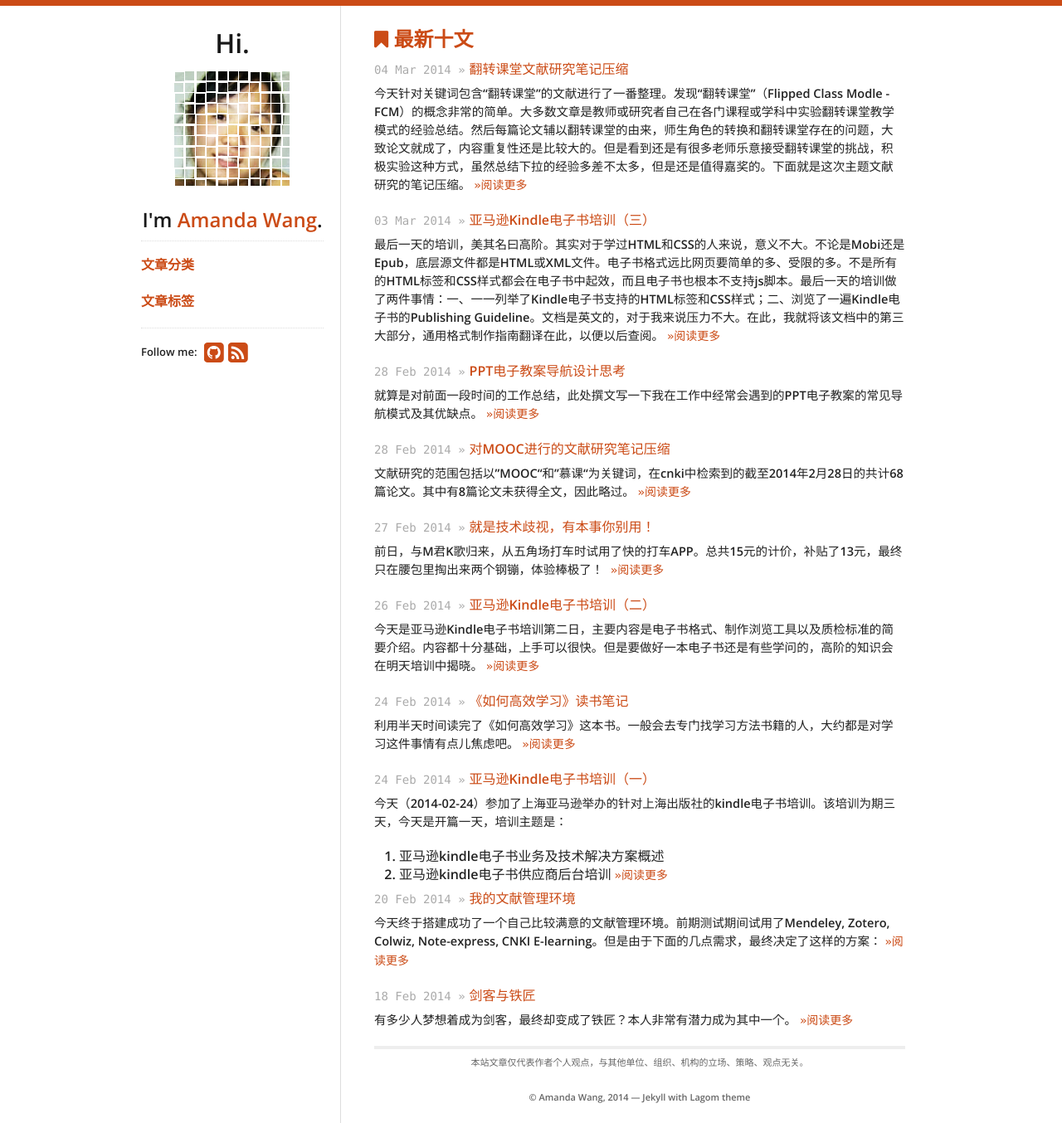
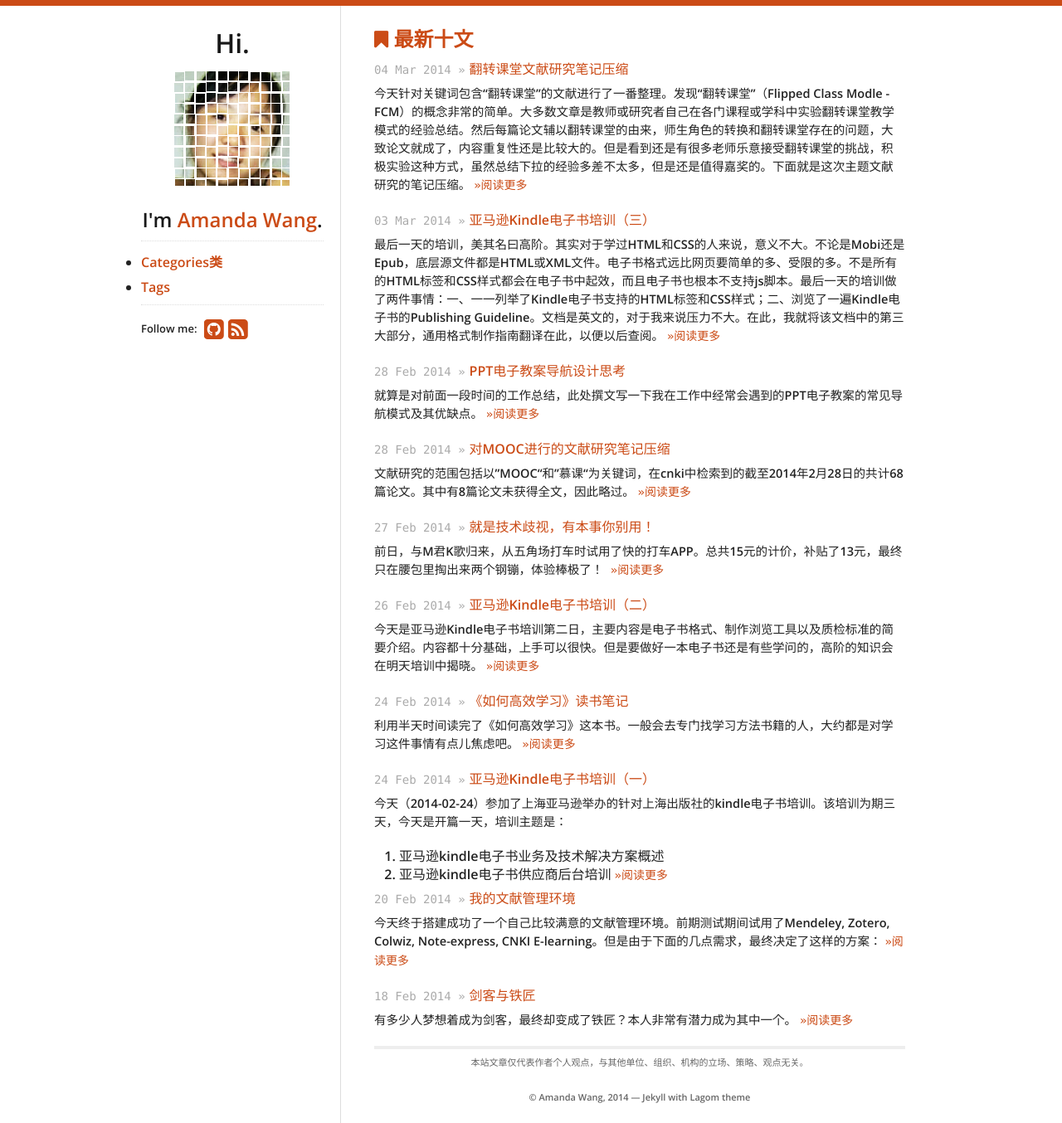
Before and after one commit to fantaghiro/fantaghiro.github.io, a Jekyll site: the page built from index.html, in a window 1280 px wide. Shown: the whole page at 83% size. Built offline with Jekyll 4.4.1, drawn with Linux system fonts in a browser that asks for light colours; nearby versions of some CDN libraries.

Commit message:
Update sidebar.html

```diff
--- a/_includes/sidebar.html
+++ b/_includes/sidebar.html
@@ -5,9 +5,9 @@
   </a>
   <h2>I'm <a href="/">{{ site.theme.name }}</a>.</h2>
   <hr/>
-  <ul>
-  <p><a href="/categories.html">文章分类</a></p>
-  <p><a href="/tags.html">文章标签</a></p>
+  <ul style="align: right">
+  <li><a href="/categories.html">Categories类</a></li>
+  <li><a href="/tags.html">Tags</a></li>
   <hr/>
   <div>
     <div id="social">
```
